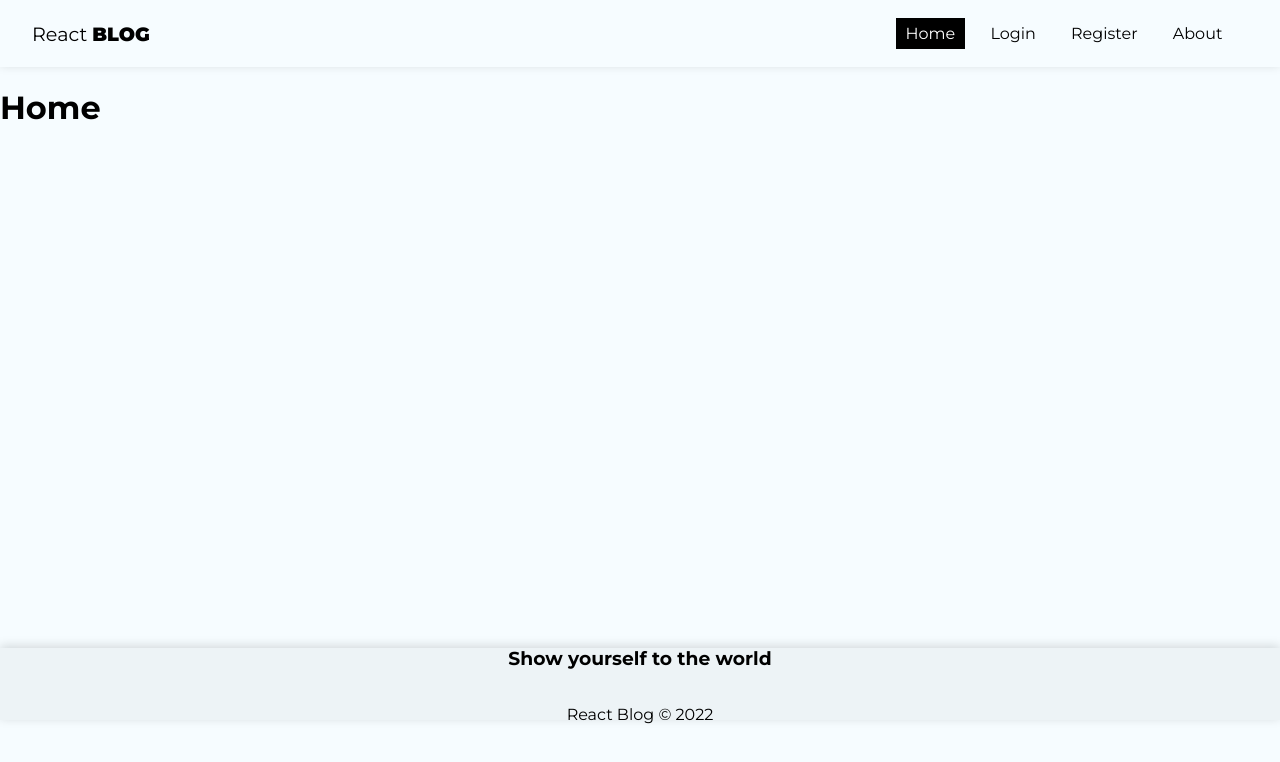
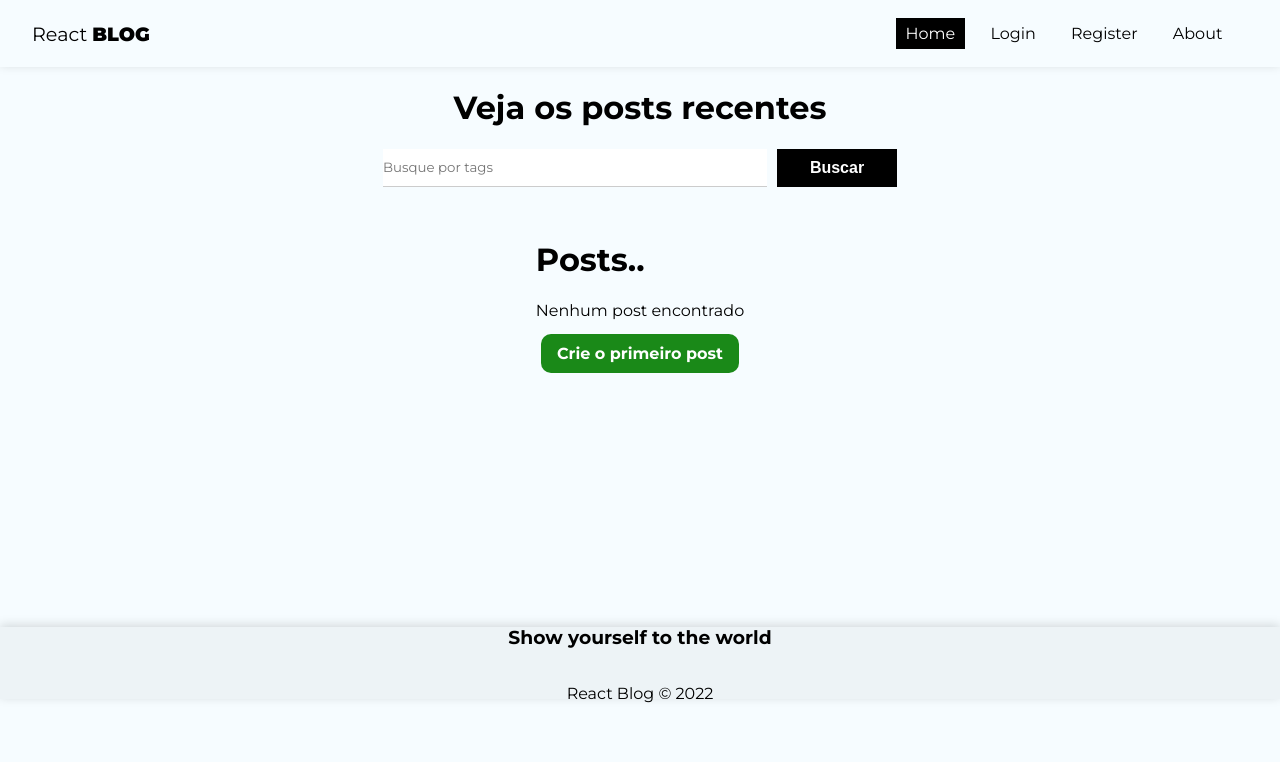
Before and after one commit to GustBitencourt/ReactBlog, a React (Vite) app: page / in a window 1280 px wide. Shown: the top 762 px of the page. Built offline with nearby package versions, Linux system fonts and the light colour scheme; no server answers.

Commit message:
estrutura e estilo de home

```diff
--- a/src/pages/Home/index.jsx
+++ b/src/pages/Home/index.jsx
@@ -1,9 +1,39 @@
+import { useState } from 'react';
+import { useNavigate, Link } from 'react-router-dom';
+
 import styles from './style.module.css';
 
 export const Home = () => {
+  const [query, setQuery] = useState('');
+  const [posts] = useState([]);
+
+  const handleSubmit = (e) => {
+    e.preventDefault();
+  }
+
   return (
-    <div>
-        <h1>Home</h1>
+    <div className={styles.home}>
+        <h1>Veja os posts recentes</h1>
+        <form className={styles.search_form}>
+            <input
+              type="text"
+              placeholder="Busque por tags"
+              name='query'
+              value={query}
+              onChange={(e) => setQuery(e.target.value)}
+            />
+            <button className='btn btn-dark'>Buscar</button>
+        </form>
+
+        <div>
+          <h1>Posts..</h1>
+          {posts && posts.length === 0 && (
+            <div className={styles.nopost}>
+              <p>Nenhum post encontrado</p>
+              <Link to='/posts/create' className="btn">Crie o primeiro post</Link>
+            </div>
+          )}
+        </div>
     </div>
   )
 }
--- a/src/pages/Home/style.module.css
+++ b/src/pages/Home/style.module.css
@@ -0,0 +1,31 @@
+.home {
+    display: flex;
+    flex-direction: column;
+    align-items: center;
+    justify-content: center;
+}
+
+.search_form {
+    max-width: 100%;
+    width: 60%;
+    display: flex;
+    justify-content: center;
+    margin-bottom: 2em;
+}
+
+.search_form input {
+    margin-right: 0.625rem;
+    width: 50%
+}
+
+.nopost {
+    text-align: center;
+}
+
+.nopost p {
+    margin-bottom: 1.5em;
+}
+
+.nopost a {
+    padding: 0.625rem 1rem;
+}
```
